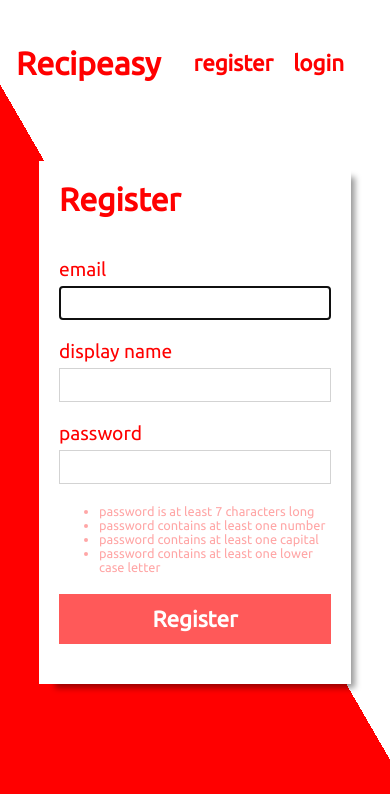
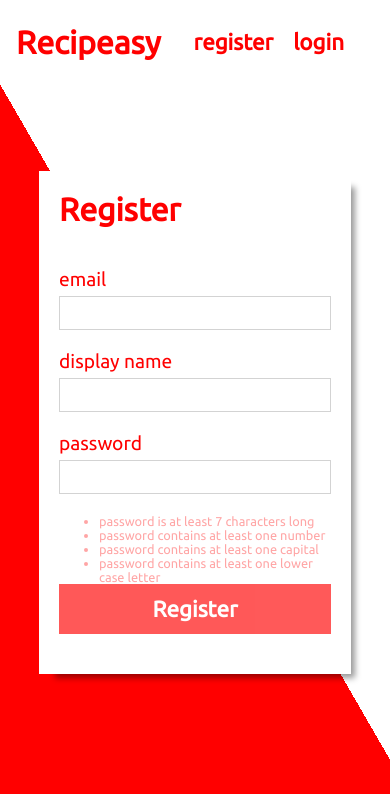
Before and after one commit to cupton15/recipeasy, a React (Create React App) app: page /recipeasy/register in a window 390 px wide. Shown: the top 794 px of the page. Built offline with nearby package versions, Linux system fonts and the light colour scheme; what @fortawesome/fontawesome would draw is missing.

Commit message:
I have no idea, changes from weeks ago

```diff
--- a/src/App.scss
+++ b/src/App.scss
@@ -5,8 +5,9 @@
   height: 100%;
   width: 100%;
   display: grid;
+  overflow-y: scroll;
   grid-template-columns: 50px auto 50px;
-  grid-template-rows: 15% 1fr 15%;
+  grid-template-rows: 10% 1fr 10%;
   grid-template-areas:
     "header header header"
     "main main main"
@@ -29,8 +30,8 @@
 .App-main {
   grid-area: main;
   padding: 0 10%;
-  overflow-y: scroll;
   display: flex;
+  overflow: scroll;
   align-items: center;
   justify-content: center;
 
--- a/src/components/Core/Form/Form.jsx
+++ b/src/components/Core/Form/Form.jsx
@@ -1,13 +1,13 @@
 import React from 'react';
 import PropTypes from 'prop-types';
+import styles from './Form.module.scss';
 
-import './Form.css';
 
 const Form = (props) => {
   return (
-    <div className="form-container shadow-right">
+    <div className={`${styles.formContainer} shadow-right`}>
       <h1>{props.title}</h1>
-      <form className="form" onSubmit={props.onSubmit}>
+      <form className={styles.form} onSubmit={props.onSubmit}>
         { props.children }
       </form>
     </div>
--- a/src/components/Core/Form/Form.css
+++ b/src/components/Core/Form/Form.module.scss
@@ -1,10 +1,16 @@
-.form-container {
-  min-width: 50%;
+@import '../../../mixins/breakpoints.scss';
+
+.formContainer {
+  width: 100%;
   display: grid;
   grid-template-rows: auto 1fr;
   background: white;
   padding: 20px 20px 40px 20px;
   color: red;
+
+  @include breakpoint(tablet) {
+    min-width: 50%;
+  }
 }
 
 h1 {
--- a/src/components/RecipeTable/RecipeTable.module.scss
+++ b/src/components/RecipeTable/RecipeTable.module.scss
@@ -6,16 +6,19 @@
     margin-top: 2em;
     align-items: center;
     flex-direction: column;
+    width: 100%;
 }
 
 .recipeTable {
     display: grid;
     grid-gap: 1rem 1rem;
     justify-content: center;
-    height: 400px;
+    height: 100%;
     margin: 0 1em;
-    //grid: auto-flow 1fr  / 1fr 1fr 1fr;
-    grid-template-columns: repeat(auto-fill, minmax(250px, 1fr));
+    padding: 20px;
+    grid: auto-flow 1fr  / 1fr 1fr 1fr;
+    //grid-template-columns: repeat(minmax(auto-fill, 3), minmax(250px, 300px));
+    width: 100%;
     overflow-y: scroll;
 
     @include breakpoint(desktop) {
--- a/src/components/Register/Register.jsx
+++ b/src/components/Register/Register.jsx
@@ -79,7 +79,7 @@ class Register extends Component {
             {this.state.errors.map((err, index) => <span key={index}>{err.errorMessage}</span>)}
           </div>
          ) : ''}
-        <Input label="email" name="email" type="email" value={this.state.email} onChange={this.handleChange} autoFocus required />
+        <Input label="email" name="email" type="email" value={this.state.email} onChange={this.handleChange} required />
         <Input label="display name" name="displayName" type="input" value={this.state.displayName} onChange={this.handleChange} required />
         <Input
           label="password"
--- a/src/mixins/breakpoints.scss
+++ b/src/mixins/breakpoints.scss
@@ -10,7 +10,7 @@
 	}
 
 	@else if $point == tablet {
-		@media (min-width: 768px) and (max-width: 1279px) { @content; }
+		@media (min-width: 768px) { @content; }
 	}
 
 	@else if $point == tablet-horizontal {
```
